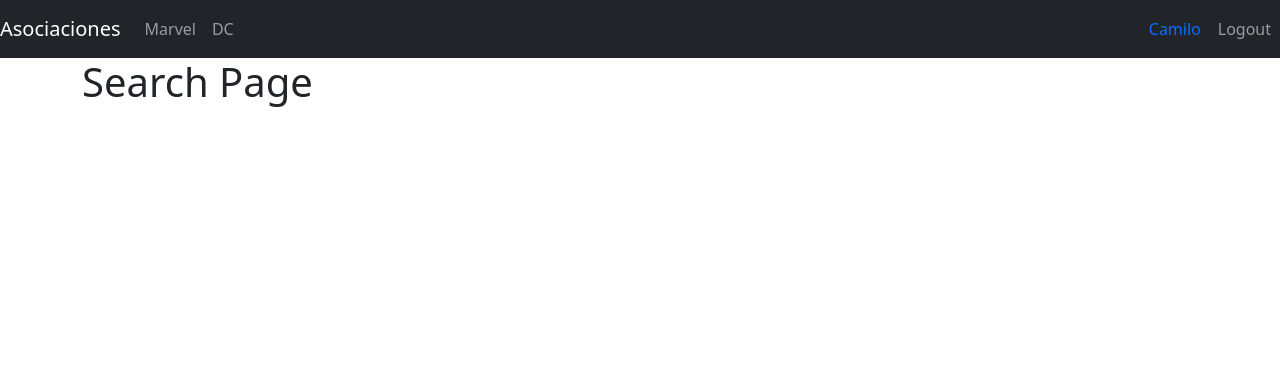
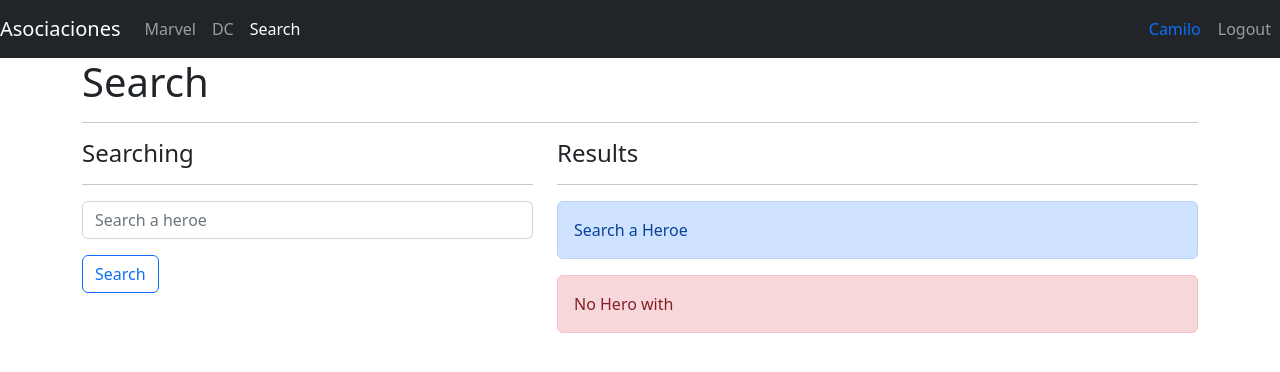
Before and after one commit to csuazag/Heroes-App-React, a React (Vite) app: page /search in a window 1280 px wide. Shown: the top 372 px of the page. Built offline with nearby package versions, Linux system fonts and the light colour scheme.

Commit message:
using the search page

```diff
--- /dev/null
+++ b/hooks/useForm.js
@@ -0,0 +1,24 @@
+import { useState } from "react";
+
+export const useForm = (initialForm = {}) => {
+  const [formState, setFormState] = useState(initialForm);
+
+  const onInputChange = ({ target }) => {
+    const { name, value } = target;
+    setFormState({
+      ...formState,
+      [name]: value,
+    });
+  };
+
+  const onResetForm = () => {
+    setFormState(initialForm);
+  };
+
+  return {
+    ...formState,
+    formState,
+    onInputChange,
+    onResetForm,
+  };
+};
--- a/package.json
+++ b/package.json
@@ -9,6 +9,7 @@
     "preview": "vite preview"
   },
   "dependencies": {
+    "query-string": "^8.0.3",
     "react": "^18.2.0",
     "react-dom": "^18.2.0",
     "react-router-dom": "6"
--- a/src/heroes/components/HeroCard.jsx
+++ b/src/heroes/components/HeroCard.jsx
@@ -17,7 +17,7 @@
   const heroImageUrl = `/assets/heroes/${id}.jpg`;
 
   return (
-    <div className="col">
+    <div className="col animate__animated animate__fadeIn">
       <div className="card">
         <div className="row g-0">
           <div className="col-4">
--- a/src/heroes/pages/HeroPage.jsx
+++ b/src/heroes/pages/HeroPage.jsx
@@ -23,7 +23,7 @@
         <img
           src={`/assets/heroes/${id}.jpg`}
           alt={hero.superhero}
-          className="img-thumbnail"
+          className="img-thumbnail animate__animated animate__fadeInLeft"
         />
       </div>
       <div className="col-8">
--- a/src/heroes/pages/SearchPage.jsx
+++ b/src/heroes/pages/SearchPage.jsx
@@ -1,3 +1,61 @@
+import { useLocation, useNavigate } from "react-router-dom";
+import { useForm } from "../../../hooks/useForm";
+import { HeroCard } from "../components";
+
+import queryString from "query-string";
+
 export const SearchPage = () => {
-  return <h1>Search Page</h1>;
+  const navigate = useNavigate();
+
+  const location = useLocation();
+
+  const { q = "" } = queryString.parse(location.search);
+
+  const { searchText, onInputChange } = useForm({
+    searchText: "",
+  });
+
+  const onSearchSubmit = (e) => {
+    e.preventDefault();
+    if (searchText.trim().length <= 1) return;
+    navigate(`?q=${searchText.toLowerCase().trim()}`);
+  };
+
+  return (
+    <>
+      <h1>Search</h1>
+      <hr />
+
+      <div className="row">
+        <div className="col-5">
+          <h4>Searching</h4>
+          <hr />
+          <form onSubmit={onSearchSubmit}>
+            <input
+              type="text"
+              placeholder="Search a heroe"
+              className="form-control"
+              name="searchText"
+              value={searchText}
+              onChange={onInputChange}
+              autoComplete="off"
+            />
+
+            <button className="btn btn-outline-primary mt-3">Search</button>
+          </form>
+        </div>
+        <div className="col-7">
+          <h4>Results</h4>
+          <hr />
+          <div className="alert alert-primary">Search a Heroe</div>
+
+          <div className="alert alert-danger">
+            No Hero with <b>{q}</b>
+          </div>
+
+          {/* <HeroCard /> */}
+        </div>
+      </div>
+    </>
+  );
 };
--- a/src/ui/components/Navbar.jsx
+++ b/src/ui/components/Navbar.jsx
@@ -34,6 +34,15 @@
           >
             DC
           </NavLink>
+
+          <NavLink
+            className={({ isActive }) =>
+              `nav-item nav-link ${isActive ? "active" : ""}`
+            }
+            to="/search"
+          >
+            Search
+          </NavLink>
         </div>
       </div>
 
```
Also changed, not shown: 1 other file (tests, documents, lock files or other folders).
